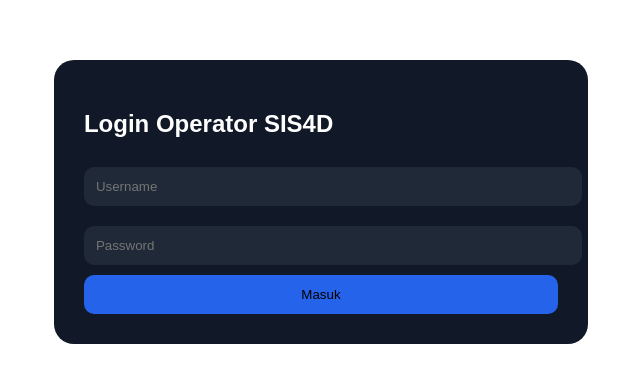
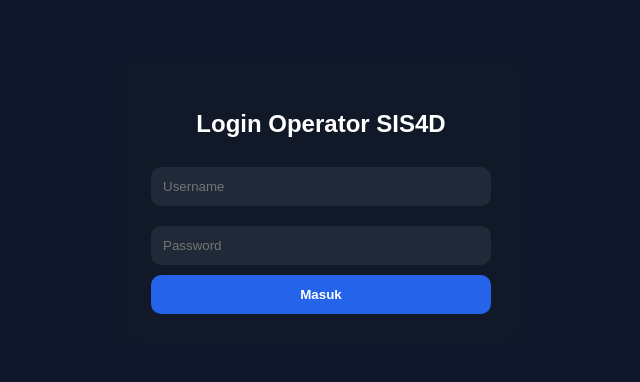
Before and after one commit to alfathhr1101-web/siska-api, a website built with Vite: page frontend/operator/index.html in a window 1280 px wide. Shown: the part 198-580 px from the top of the page, without its empty margins (319-959 px from the left). Built offline with nearby package versions, Linux system fonts and the light colour scheme; no server answers.

Commit message:
tambah halaman login operator

```diff
--- a/frontend/operator/index.html
+++ b/frontend/operator/index.html
@@ -5,66 +5,10 @@
   <meta name="viewport" content="width=device-width, initial-scale=1.0">
   <title>Login Operator SIS4D</title>
   <style>
-    body{
-      margin:0;
-<<<<<<< HEAD
-      display:flex;
-      justify-content:center;
-      align-items:center;
-      height:100vh;
-=======
-      height:100vh;
-      display:flex;
-      justify-content:center;
-      align-items:center;
->>>>>>> 3034c1a (tambah halaman login operator)
-      background:#0f172a;
-      font-family:Arial,sans-serif;
-    }
-    .card{
-<<<<<<< HEAD
-      width:320px;
-      background:#111827;
-      padding:30px;
-      border-radius:18px;
-      color:white;
-=======
-      width:340px;
-      background:#111827;
-      padding:30px;
-      border-radius:20px;
-      color:#fff;
->>>>>>> 3034c1a (tambah halaman login operator)
-      text-align:center;
-    }
-    input{
-      width:100%;
-      padding:12px;
-      margin:10px 0;
-      border:none;
-      border-radius:10px;
-      background:#1f2937;
-<<<<<<< HEAD
-      color:white;
-=======
-      color:#fff;
->>>>>>> 3034c1a (tambah halaman login operator)
-      box-sizing:border-box;
-    }
-    button{
-      width:100%;
-      padding:12px;
-      border:none;
-      border-radius:10px;
-      background:#2563eb;
-<<<<<<< HEAD
-      color:white;
-=======
-      color:#fff;
->>>>>>> 3034c1a (tambah halaman login operator)
-      font-weight:bold;
-      cursor:pointer;
-    }
+    body{margin:0;height:100vh;display:flex;justify-content:center;align-items:center;background:#0f172a;font-family:Arial}
+    .card{width:340px;background:#111827;padding:30px;border-radius:20px;color:#fff;text-align:center}
+    input{width:100%;padding:12px;margin:10px 0;border:none;border-radius:10px;background:#1f2937;color:#fff;box-sizing:border-box}
+    button{width:100%;padding:12px;border:none;border-radius:10px;background:#2563eb;color:#fff;font-weight:bold;cursor:pointer}
   </style>
 </head>
 <body>
```
